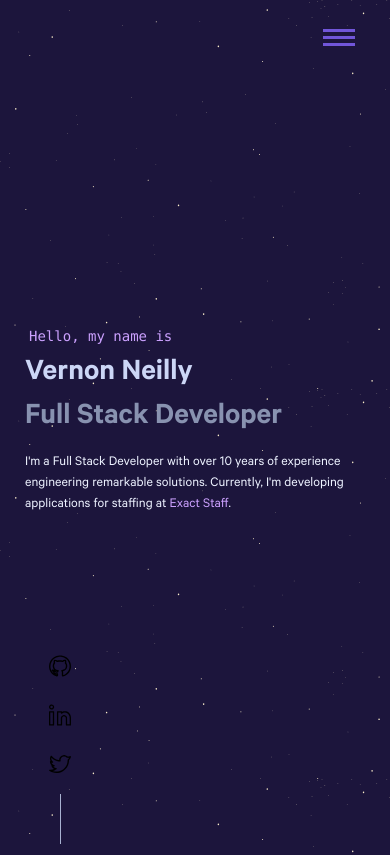
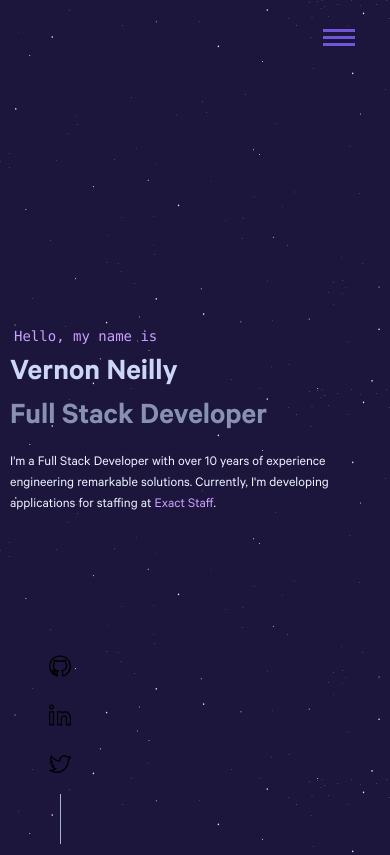
Before and after one commit to neillydev/v2, a Next.js app: page / in a window 390 px wide. Shown: the top 855 px of the page. Built offline with nearby package versions, Linux system fonts and the light colour scheme.

Commit message:
fix padding on smaller screens

```diff
--- a/styles/main.module.css
+++ b/styles/main.module.css
@@ -90,7 +90,7 @@
         max-width: none;
         min-height: none;
         padding: 0;
-		padding: 0px 25px;
+		padding: 0px 10px;
     }
 
 	.meteorShower {
```
